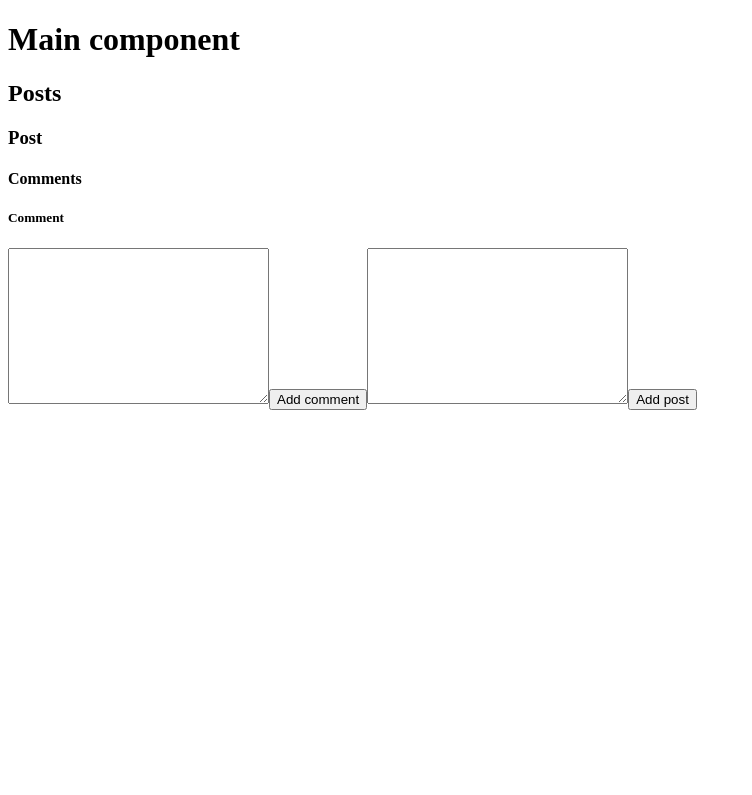
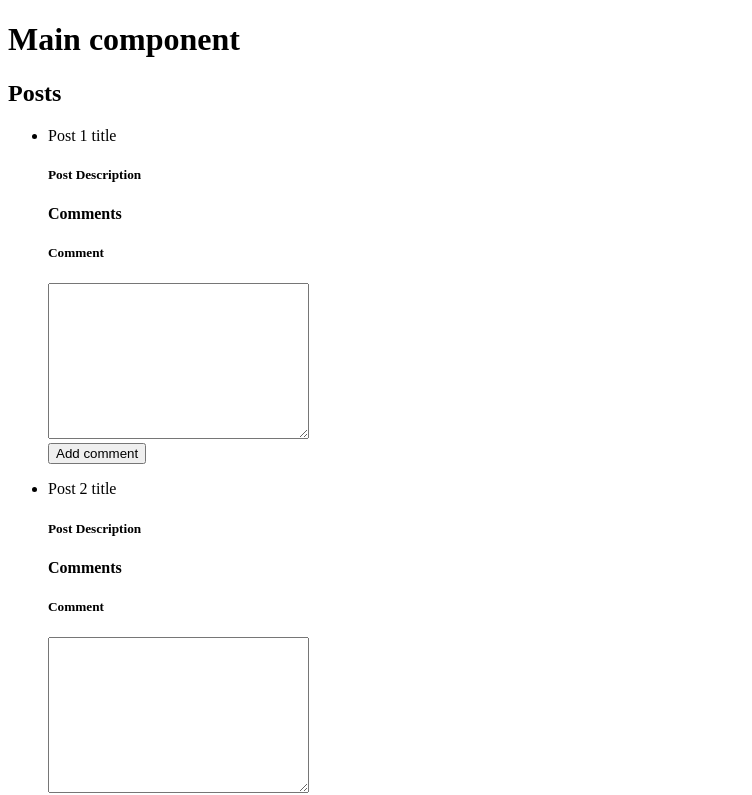
Before and after one commit to vherever/ngx-crud-app, an Angular app: page / in a window 1280 px wide. Shown: the top 795 px of the page, without its empty margins (0-752 px from the left). Built offline with nearby package versions, Linux system fonts and the light colour scheme; data requests are answered from the project's data file.

Commit message:
get posts

```diff
--- a/db.json
+++ b/db.json
@@ -2,23 +2,27 @@
   "posts": [
     {
       "id": 1,
-      "title": "json-server",
-      "author": "typicode"
+      "title": "Post 1 title",
+      "body": "Body content",
+      "author": "Author 1"
     },
     {
-      "title": "HHHHaaa",
-      "body": "ffffa as s dasd",
-      "id": 2
+      "id": 2,
+      "title": "Post 2 title",
+      "body": "Body content",
+      "author": "Author 2"
     }
   ],
   "comments": [
     {
       "id": 1,
-      "body": "some comment",
+      "body": "Comment 1",
+      "postId": 1
+    },
+    {
+      "id": 2,
+      "body": "Comment 2",
       "postId": 1
     }
-  ],
-  "profile": {
-    "name": "typicode"
-  }
+  ]
 }
--- a/src/app/app.component.html
+++ b/src/app/app.component.html
@@ -1,4 +1,4 @@
 <!--The content below is only a placeholder and can be replaced.-->
 <h1>Main component</h1>
 
-<app-posts></app-posts>
+<app-posts [posts]="posts"></app-posts>
--- a/src/app/app.component.ts
+++ b/src/app/app.component.ts
@@ -1,12 +1,22 @@
-import { Component } from '@angular/core';
+import {Component, OnInit} from '@angular/core';
+import {DataManagerService} from './services/data-manager.service';
 
 @Component({
   selector: 'app-root',
   templateUrl: './app.component.html',
   styleUrls: ['./app.component.css']
 })
-export class AppComponent {
-  title = 'app';
-  constructor() {
+export class AppComponent implements OnInit {
+  constructor(private dmService: DataManagerService) {
+  }
+
+  public posts: any[];
+
+  ngOnInit() {
+    console.log('main init');
+
+    this.dmService.getPosts().subscribe((res: any) => {
+      this.posts = res;
+    });
   }
 }
--- a/src/app/components/comments/add-comment/add-comment.component.html
+++ b/src/app/components/comments/add-comment/add-comment.component.html
@@ -1,2 +1,2 @@
-<textarea name="" id="" cols="30" rows="10"></textarea>
+<textarea name="" id="" cols="30" rows="10"></textarea><br>
 <button>Add comment</button>
--- a/src/app/components/posts/add-post/add-post.component.html
+++ b/src/app/components/posts/add-post/add-post.component.html
@@ -1,2 +1,2 @@
-<textarea name="" id="" cols="30" rows="10"></textarea>
+<textarea name="" id="" cols="30" rows="10"></textarea><br>
 <button>Add post</button>
--- a/src/app/components/posts/post/post.component.html
+++ b/src/app/components/posts/post/post.component.html
@@ -1,2 +1,2 @@
-<h3>Post</h3>
+<h5>Post Description</h5>
 <app-comments></app-comments>
--- a/src/app/components/posts/posts.component.html
+++ b/src/app/components/posts/posts.component.html
@@ -1,3 +1,10 @@
 <h2>Posts</h2>
-<app-post></app-post>
+<ng-container *ngFor="let post of posts">
+  <ul>
+    <li>
+      {{ post.title }}
+      <app-post></app-post>
+    </li>
+  </ul>
+</ng-container>
 <app-add-post></app-add-post>
--- a/src/app/components/posts/posts.component.ts
+++ b/src/app/components/posts/posts.component.ts
@@ -1,4 +1,4 @@
-import { Component, OnInit } from '@angular/core';
+import {Component, Input, OnInit} from '@angular/core';
 
 @Component({
   selector: 'app-posts',
@@ -6,6 +6,7 @@ import { Component, OnInit } from '@angular/core';
   styleUrls: ['./posts.component.css']
 })
 export class PostsComponent implements OnInit {
+  @Input() posts: any;
 
   constructor() { }
 
--- a/src/app/services/ajax.service.ts
+++ b/src/app/services/ajax.service.ts
@@ -1,8 +1,13 @@
 import { Injectable } from '@angular/core';
+import {HttpClient} from '@angular/common/http';
 
 @Injectable()
 export class AjaxService {
 
-  constructor() { }
+  constructor(private http: HttpClient) { }
+
+  get(url: string) {
+    return this.http.get(url);
+  }
 
 }
--- a/src/app/services/data-manager.service.ts
+++ b/src/app/services/data-manager.service.ts
@@ -1,8 +1,13 @@
 import { Injectable } from '@angular/core';
+import {AjaxService} from './ajax.service';
 
 @Injectable()
 export class DataManagerService {
 
-  constructor() { }
+  constructor(private ajaxService: AjaxService) { }
 
+  public getPosts() {
+    console.log('dd', this.ajaxService.get('http://localhost:3000/posts'));
+    return this.ajaxService.get('http://localhost:3000/posts');
+  }
 }
```
Also changed, not shown: src/app/app.module.ts (+9 -2 lines).
